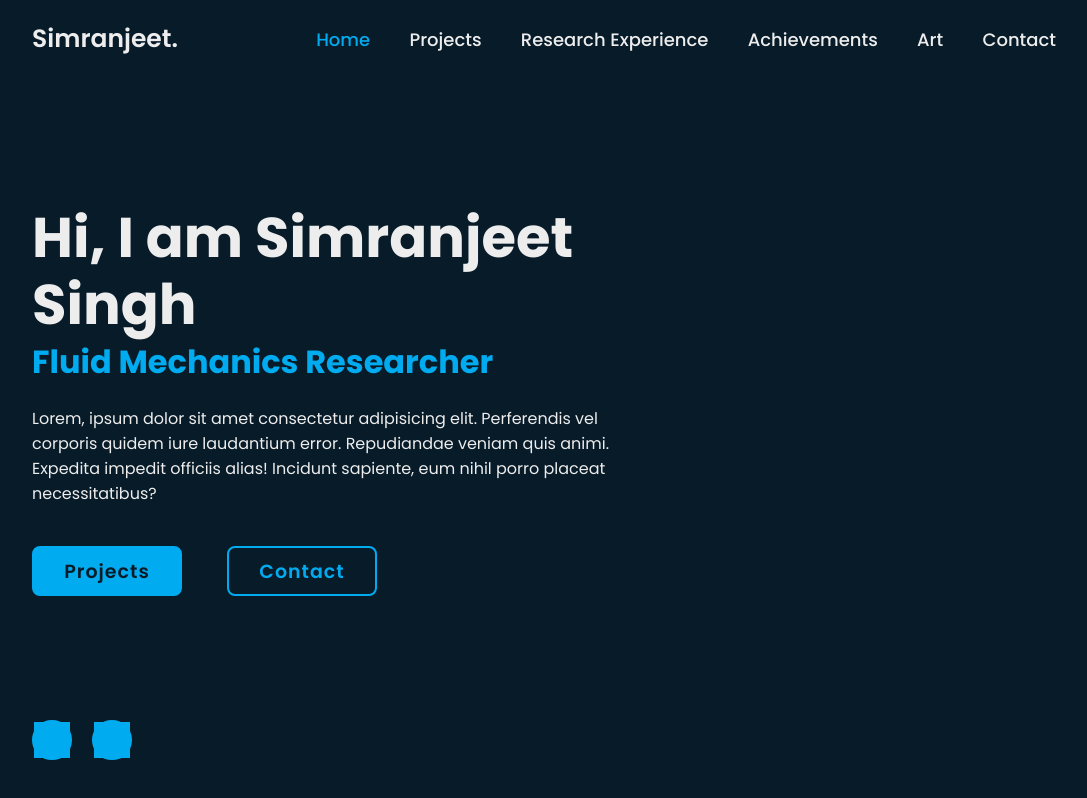
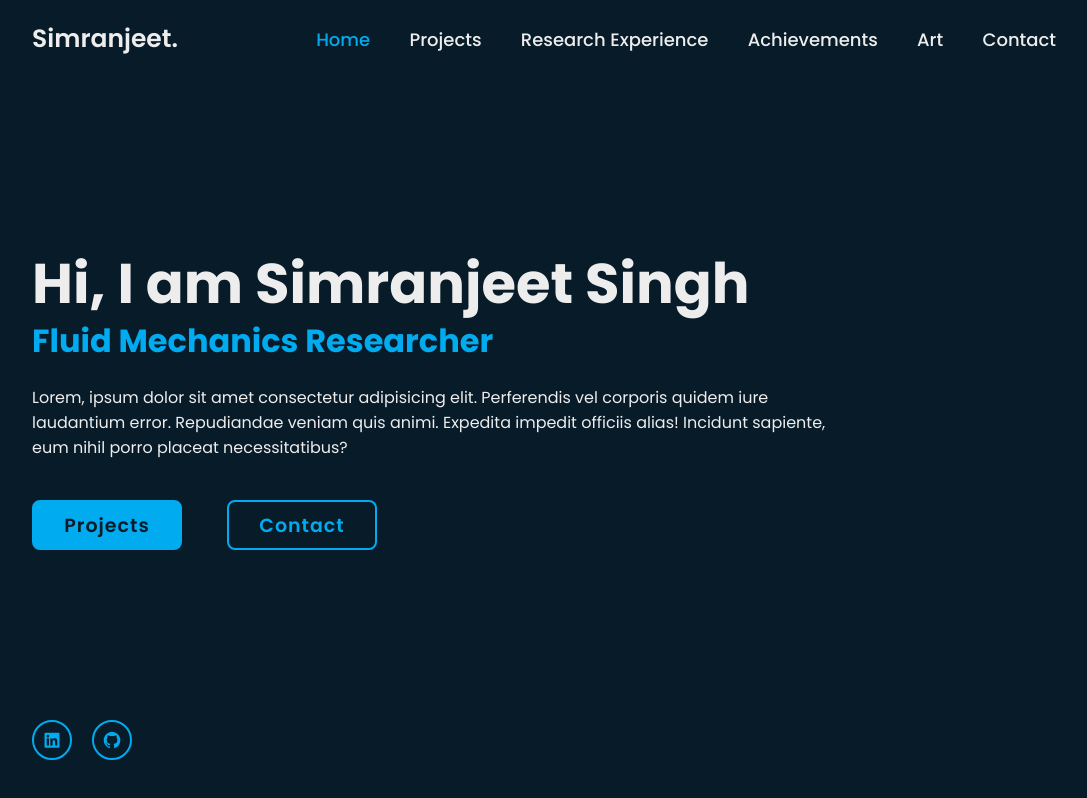
Before and after one commit to simrnjandu/simranjeetsingh, a plain HTML site: page index.html in a window 1280 px wide. Shown: the whole page, without its empty margins (96-1183 px from the left). Drawn offline with nearby package versions, Linux system fonts and the light colour scheme.

Commit message:
edited files

```diff
--- a/index.html
+++ b/index.html
@@ -38,6 +38,8 @@
             <a href="#"><i class='bx bxl-linkedin-square'></i></a>
             <a href="#"><i class='bx bxl-github' ></i></a>
         </div>
+
+        <span class="home-imgHover"></span>
     </section>
 </body>
 
--- a/style.css
+++ b/style.css
@@ -26,10 +26,23 @@ body {
 }
 
 .logo {
+    position: relative;
     font-size: 25px;
     color:#ededed;
     text-decoration: none;
     font-weight: 600;
+}
+
+.logo::before {
+    content: '';
+    position: absolute;
+    top: 0;
+    right: 0;
+    width: 100%;
+    height: 100%;
+    background: #081b29;
+    animation: showRight 1s ease forwards;
+    animation-delay: .4s;
 }
 
 .navbar a {
@@ -54,31 +67,84 @@ body {
 }
 
 .home-content {
-    max-width: 600px;
+    max-width: 800px;
 }
 
 .home-content h1{
+    position: relative;
     font-size: 56px;
     font-weight: 700;
     line-height: 1.2;
 }
 
+.home-content h1::before {
+    content: '';
+    position: absolute;
+    top: 0;
+    right: 0;
+    width: 100%;
+    height: 100%;
+    background: #081b29;
+    animation: showRight 1s ease forwards;
+    animation-delay: 1s;
+}
+
 .home-content h3 {
+    position: relative;
     font-size: 32px;
     font-weight: 700;
     color: #00abf0;
 }
 
+.home-content h3::before {
+    content: '';
+    position: absolute;
+    top: 0;
+    right: 0;
+    width: 100%;
+    height: 100%;
+    background: #081b29;
+    animation: showRight 1s ease forwards;
+    animation-delay: 1.3s;
+}
+
 .home-content p {
+    position: relative;
     font-size: 16px;
     margin: 20px 0 40px;
 }
 
+.home-content p::before {
+    content: '';
+    position: absolute;
+    top: 0;
+    right: 0;
+    width: 100%;
+    height: 100%;
+    background: #081b29;
+    animation: showRight 1s ease forwards;
+    animation-delay: 1.6s;
+}
+
 .home-content .btn-box {
+    position: relative;
     display: flex;
     justify-content: space-between;
     width: 345px;
     height: 50px;
+}
+
+.home-content .btn-box::before {
+    content: '';
+    position: absolute;
+    top: 0;
+    right: 0;
+    width: 100%;
+    height: 100%;
+    background: #081b29;
+    animation: showRight 1s ease forwards;
+    animation-delay: 1.9s;
+    z-index: 2;
 }
 
 .btn-box a{
@@ -143,6 +209,19 @@ body {
     justify-content: space-between;
 }
 
+.home-sci::before {
+    content: '';
+    position: absolute;
+    top: 0;
+    right: 0;
+    width: 100%;
+    height: 100%;
+    background: #081b29;
+    animation: showRight 1s ease forwards;
+    animation-delay: 2.5s;
+    z-index: 2;
+}
+
 .home-sci a {
     position: relative;
     display: inline-flex;
@@ -156,6 +235,13 @@ body {
     font-size: 20px;
     color: #00abf0;
     text-decoration: none;
+    z-index: 1;
+    overflow: hidden;
+    transition: .5s;
+}
+
+.home-sci a:hover{
+    color: #081b29;
 }
 
 .home-sci a::before {
@@ -163,8 +249,37 @@ body {
     position: absolute;
     top: 0;
     left: 0;
-    width: 100%;
+    width: 0;
     height: 100%;
     background: #00abf0;
     z-index: -1;
+    transition: .5s;
 }
+
+.home-sci a:hover::before {
+    width: 100%;
+}
+
+.home-imgHover {
+    position: absolute;
+    top: 10%;
+    right: 30px;
+    width: 500px;
+    height: 90%;
+    background: transparent;
+    transition: 2s;
+}
+
+
+.home-imgHover:hover {
+    /*background: #081b29;*/
+    background: #ededed;
+    opacity: .8;
+}
+
+/* KEYFRAMES ANIMATION */
+@keyframes showRight {
+    100% {
+        width: 0;
+    }
+}
```
